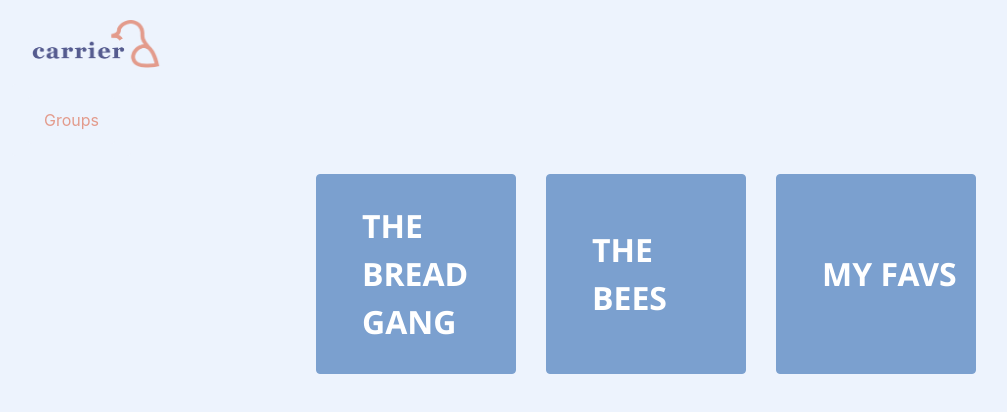
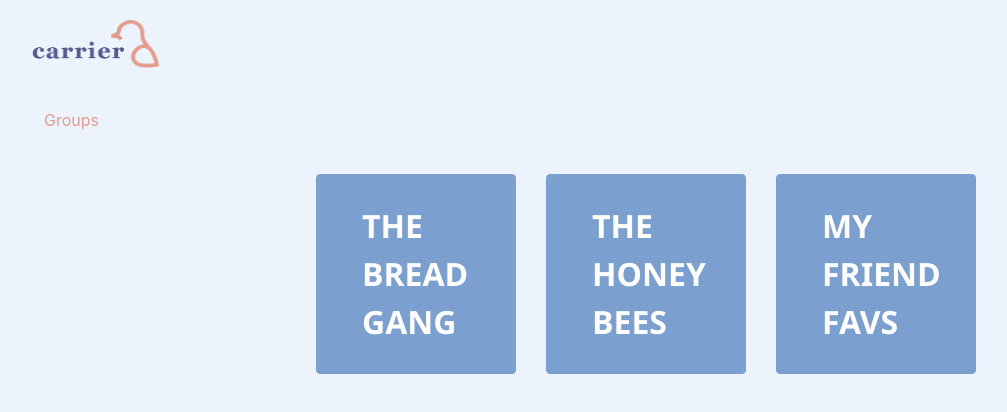
Before and after one commit to jennchenn/carrier, a React (Create React App) app in the folder frontend/: page / in a window 1280 px wide. Shown: the top 412 px of the page, without its empty margins (4-1011 px from the left). Built offline with nearby package versions, Linux system fonts and the light colour scheme; no server answers.

Commit message:
update url paths

```diff
--- a/frontend/src/App.js
+++ b/frontend/src/App.js
@@ -9,9 +9,9 @@ function App() {
         <Breadcrumbs />
         <Switch>
           <Route path="/" exact component={() => <Groups />} />
-          <Route path="/Groups/:group/Posts" exact component={() => <Posts />} />
-          <Route path="/Groups/:group/Posts/Aug29/Edit" exact component={() => <IssueMaker />} />
-          <Route path="/Groups/:group/Posts/Aug28" exact component={() => <PastIssue />} />
+          <Route path="/Groups/TheBreadGang/Posts" exact component={() => <Posts />} />
+          <Route path="/Groups/TheBreadGang/Posts/Aug29/Edit" exact component={() => <IssueMaker />} />
+          <Route path="/Groups/TheBreadGang/Posts/Aug28" exact component={() => <PastIssue />} />
         </Switch>
       </Router>
     </div>
--- a/frontend/src/components/Groups.jsx
+++ b/frontend/src/components/Groups.jsx
@@ -21,7 +21,7 @@ class Groups extends React.Component {
                             id="group-button"
                             style={{ height: '200px', width: '200px' }}
                             onClick={() => console.log("CLICKED")}
-                            children="THE BEES"
+                            children="THE HONEY BEES"
                         />
                     </div>
                     <div className="col-md-4">
@@ -29,7 +29,7 @@ class Groups extends React.Component {
                             id="group-button"
                             style={{ height: '200px', width: '200px' }}
                             onClick={() => console.log("CLICKED")}
-                            children="MY FAVS"
+                            children="MY FRIEND FAVS"
                         />
                     </div>
                 </div>
--- a/frontend/src/index.css
+++ b/frontend/src/index.css
@@ -41,7 +41,7 @@ h1,h4 {
   font-family:'Segoe UI'!important;
   font-size:32px!important;
   font-weight:bold!important;
-  text-align: left;
+  text-align: left!important;
   padding-left: 45px;
 }
 
```
